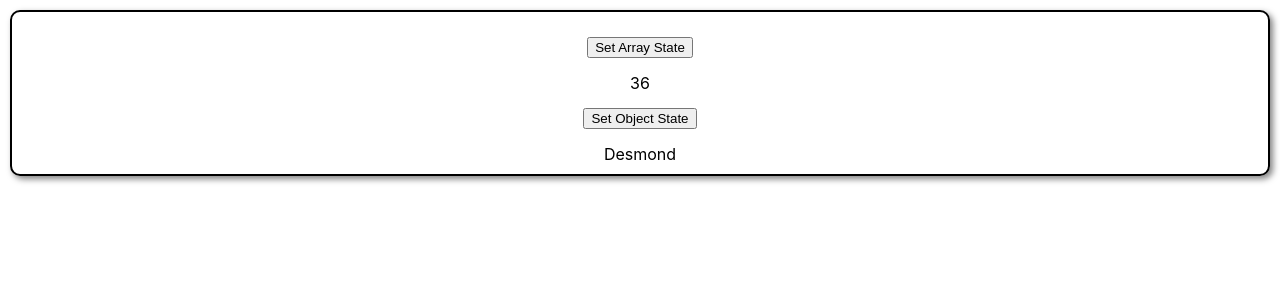
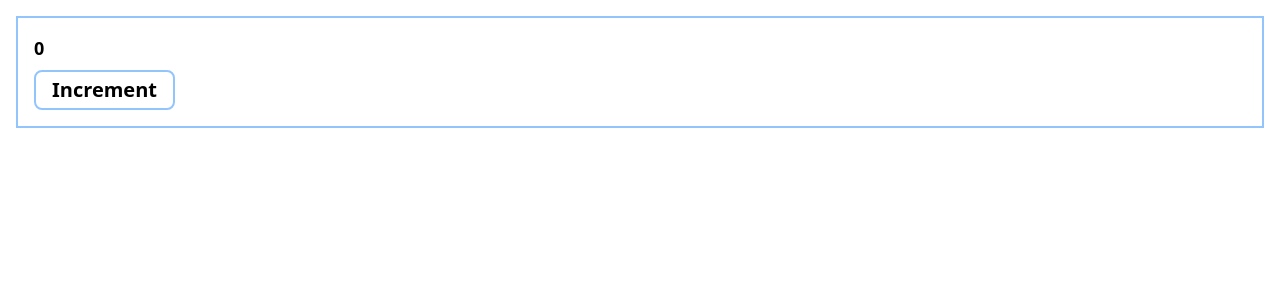
Before and after one commit to rabit1977/Useful-React-Hooks-Projects, a React (Create React App) app: page / in a window 1280 px wide. Shown: the top 300 px of the page. Built offline with nearby package versions, Linux system fonts and the light colour scheme.

Commit message:
implemented new way of using useState hook

```diff
--- /dev/null
+++ b/craco.config.js
@@ -0,0 +1,11 @@
+// craco.config.js
+module.exports = {
+    style: {
+      postcss: {
+        plugins: [
+          require('tailwindcss'),
+          require('autoprefixer'),
+        ],
+      },
+    },
+  }
--- a/src/App.js
+++ b/src/App.js
@@ -1,37 +1,23 @@
-import React, { useState } from 'react';
-export default function App() {
-  const [arr, setArr] = useState([3, 6]);
-  const [obj, setObj] = useState({ num: 1, name: 'Desmond' });
+import { useState } from 'react';
+import './index.css';
 
-  const handleArrClick = () => {
-    const newArr = [1, 5, 7];
-    setArr([...arr, ...newArr]);
-  };
-  const handleObjClick = () => {
-    const newObj = { name: 'Ifeanyi', age: 25 };
-     setObj({ ...obj, ...newObj });
+const App = () => {
+  const [count, setCount] = useState(0);
+
+  const handleClick = () => {
+    const newCountValue = count + 1;
+    setCount(newCountValue);
   };
   return (
-    <div
-      style={{
-        border: '2px solid black',
-        alignItems: 'center',
-        display: 'flex',
-        justifyContent: 'center',
-        flexDirection: 'column',
-        padding: '10px',
-        margin: '10px',
-        boxShadow: '3px 3px 6px rgba(5,5,5,.5)', borderRadius: '10px'
-      }}
-    >
-      <button style={{ margin: '15px' }} onClick={handleArrClick}>
-        Set Array State
+    <div className='border-2 m-4 p-4 border-blue-300'>
+      <h2 className='p-b2 mb-2 font-semibold text-lg '>{count}</h2>
+      <button
+        className='border-2 text-xl font-semibold border-blue-300 px-4 py-1 rounded-lg'
+        onClick={handleClick}
+      >
+        Increment
       </button>
-      {arr}
-      <button style={{ margin: '15px' }} onClick={handleObjClick}>
-        Set Object State
-      </button>
-      {obj.name}
     </div>
   );
-}
+};
+export default App;
--- a/src/index.css
+++ b/src/index.css
@@ -1,13 +1,4 @@
-body {
-  margin: 0;
-  font-family: -apple-system, BlinkMacSystemFont, 'Segoe UI', 'Roboto', 'Oxygen',
-    'Ubuntu', 'Cantarell', 'Fira Sans', 'Droid Sans', 'Helvetica Neue',
-    sans-serif;
-  -webkit-font-smoothing: antialiased;
-  -moz-osx-font-smoothing: grayscale;
-}
-
-code {
-  font-family: source-code-pro, Menlo, Monaco, Consolas, 'Courier New',
-    monospace;
-}
+/* ./src/index.css */
+@tailwind base;
+@tailwind components;
+@tailwind utilities;
--- /dev/null
+++ b/tailwind.config.js
@@ -0,0 +1,13 @@
+// tailwind.config.js
+module.exports = {
+  mode: 'jit',
+  purge: ['./src/**/*.{js,jsx,ts,tsx}', './public/index.html'],
+  darkMode: false, // or 'media' or 'class'
+  theme: {
+    extend: {},
+  },
+  variants: {
+    extend: {},
+  },
+  plugins: [],
+};
```
Also changed, not shown: package.json (+9 -3 lines), 1 other file (tests, documents, lock files or other folders).
